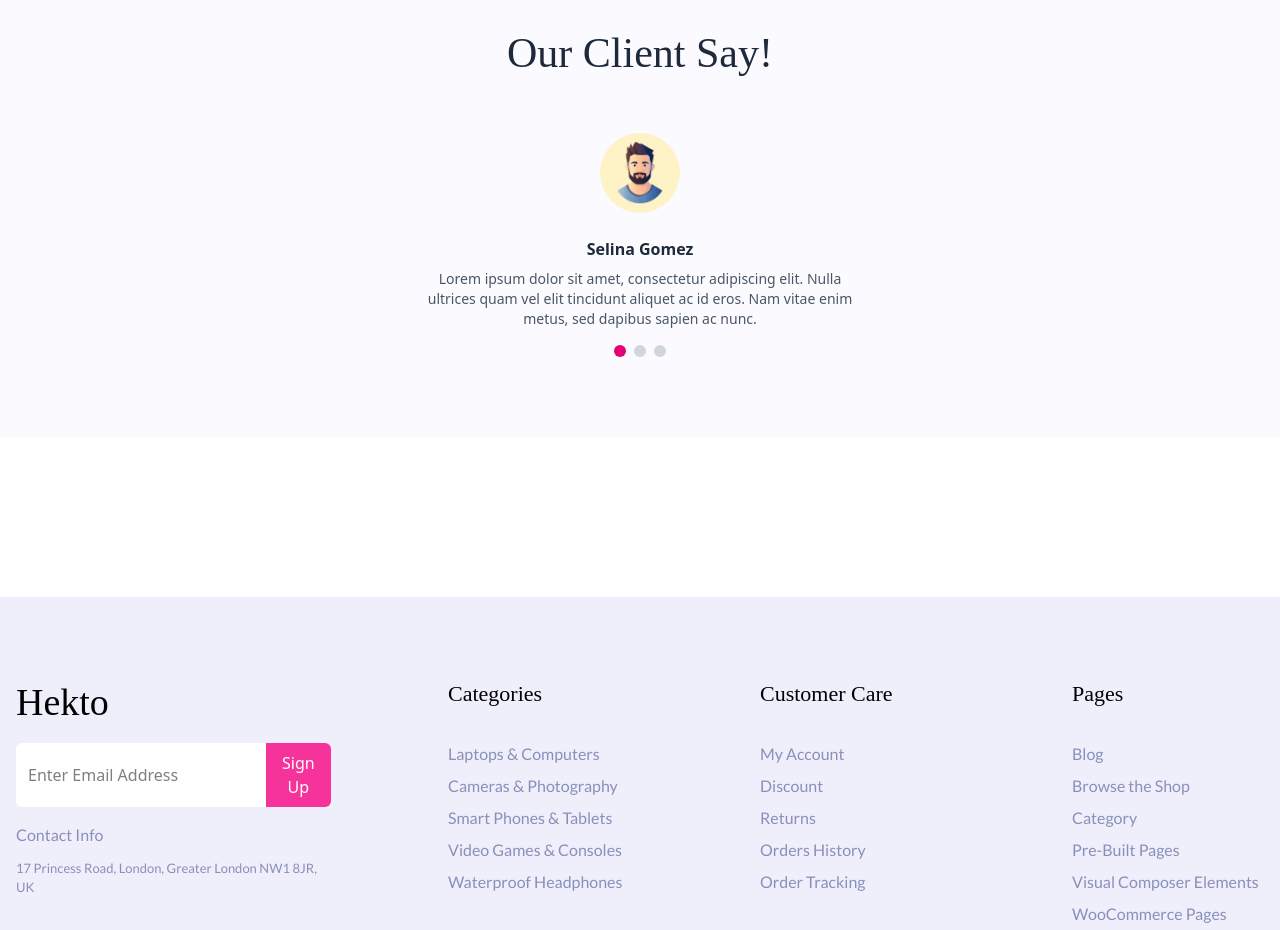
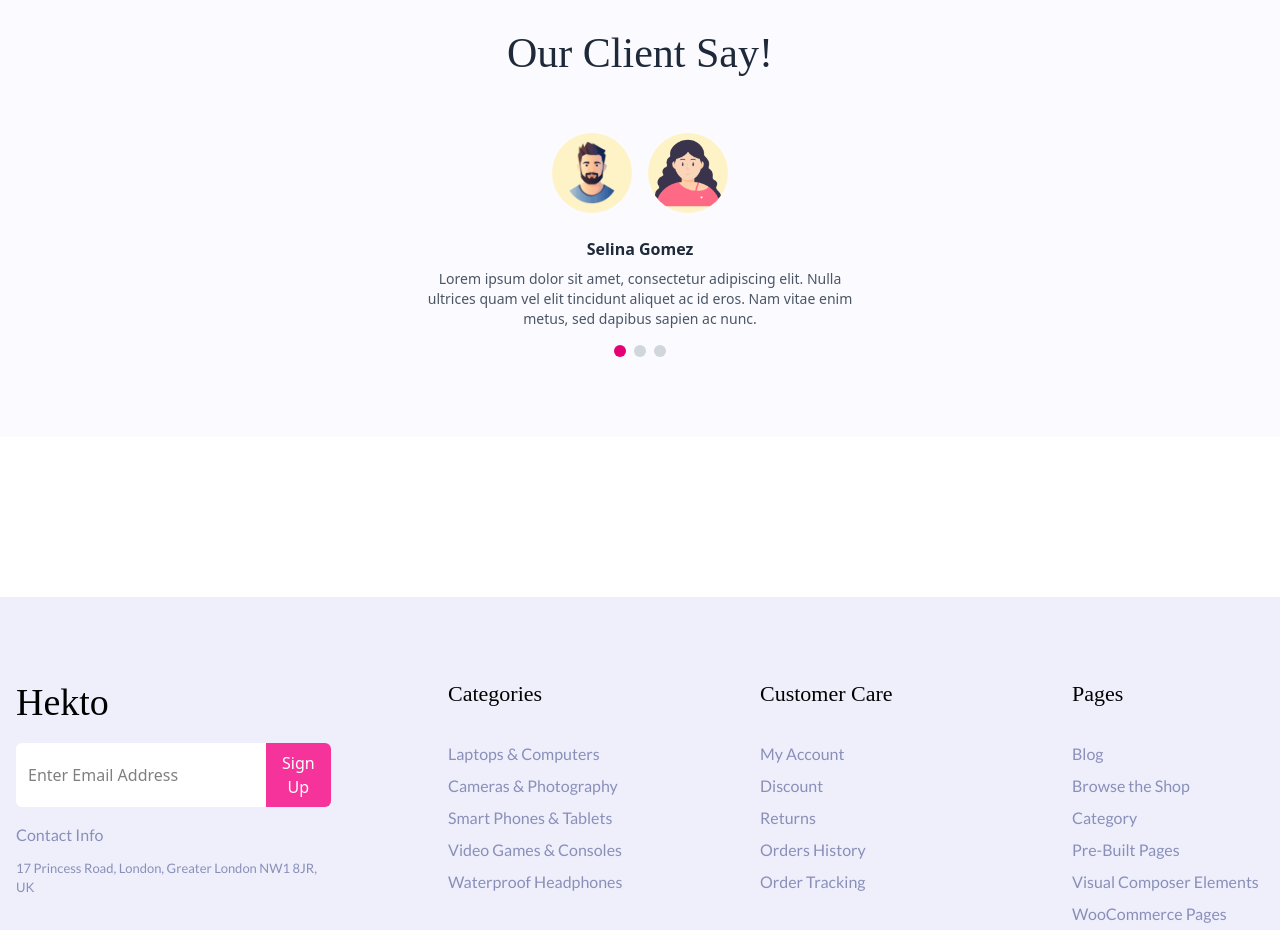
Before and after one commit to Rakib-Hassan-web/E-commace-with-next-js, a Next.js app: page /About in a window 1280 px wide. Shown: the part 1440-2370 px from the top of the page. Built offline with nearby package versions, Linux system fonts and the light colour scheme; a web font is replaced by a local one.

Commit message:
bottom part user 1,2 add

```diff
--- a/app/( Pages )/About/page.jsx
+++ b/app/( Pages )/About/page.jsx
@@ -133,7 +133,7 @@ return (
         {/* Client Images */}
         <div className="flex justify-center gap-4 mb-6">
           <Image src="/user1.png" alt="Client 1" width={80} height={80} className="rounded-full bg-amber-100 "  />
-
+          <Image src="/user2.png" alt="Client 2" width={80} height={80} className="rounded-full bg-amber-100" />
 
         </div>
 
```
